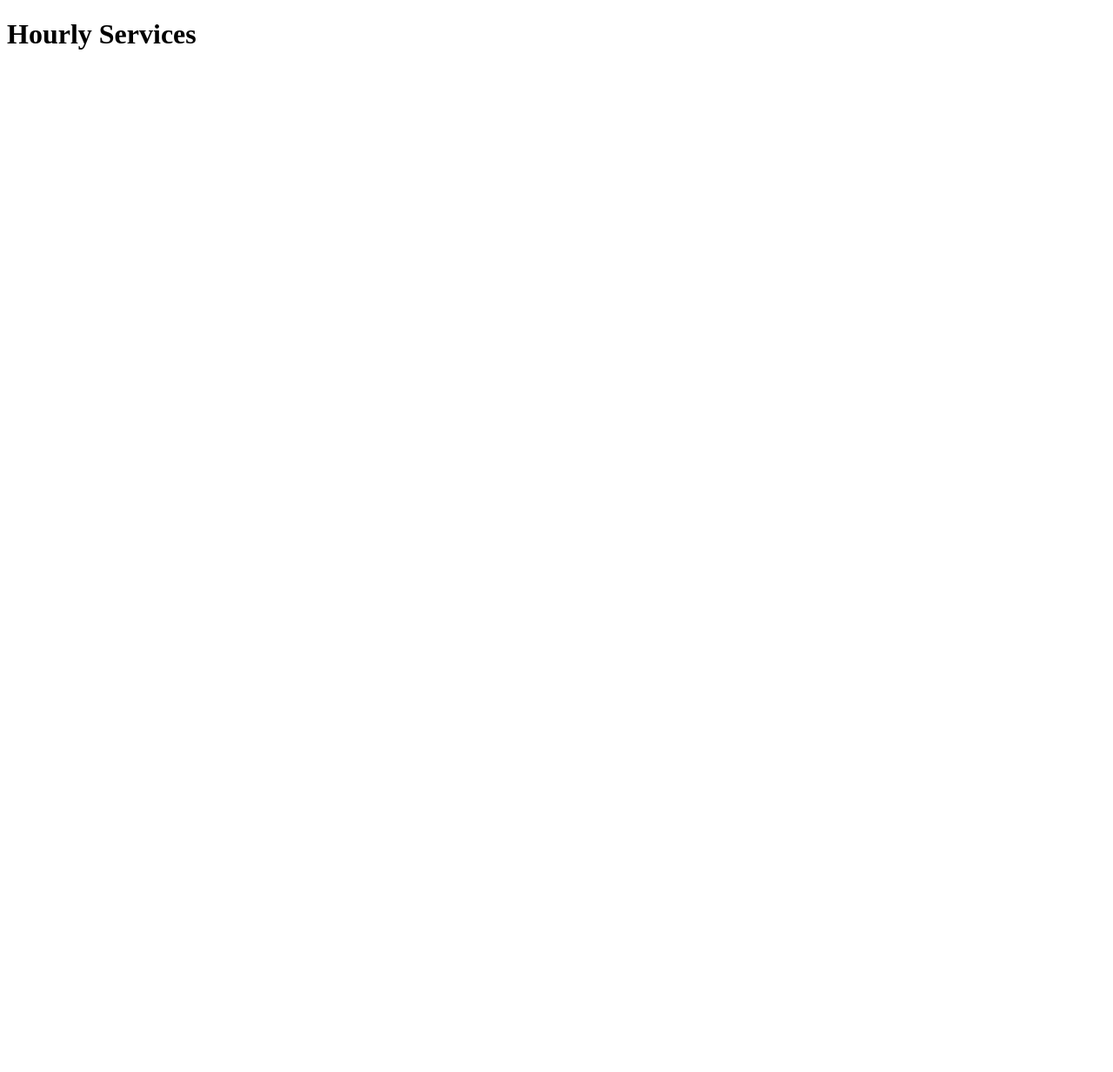
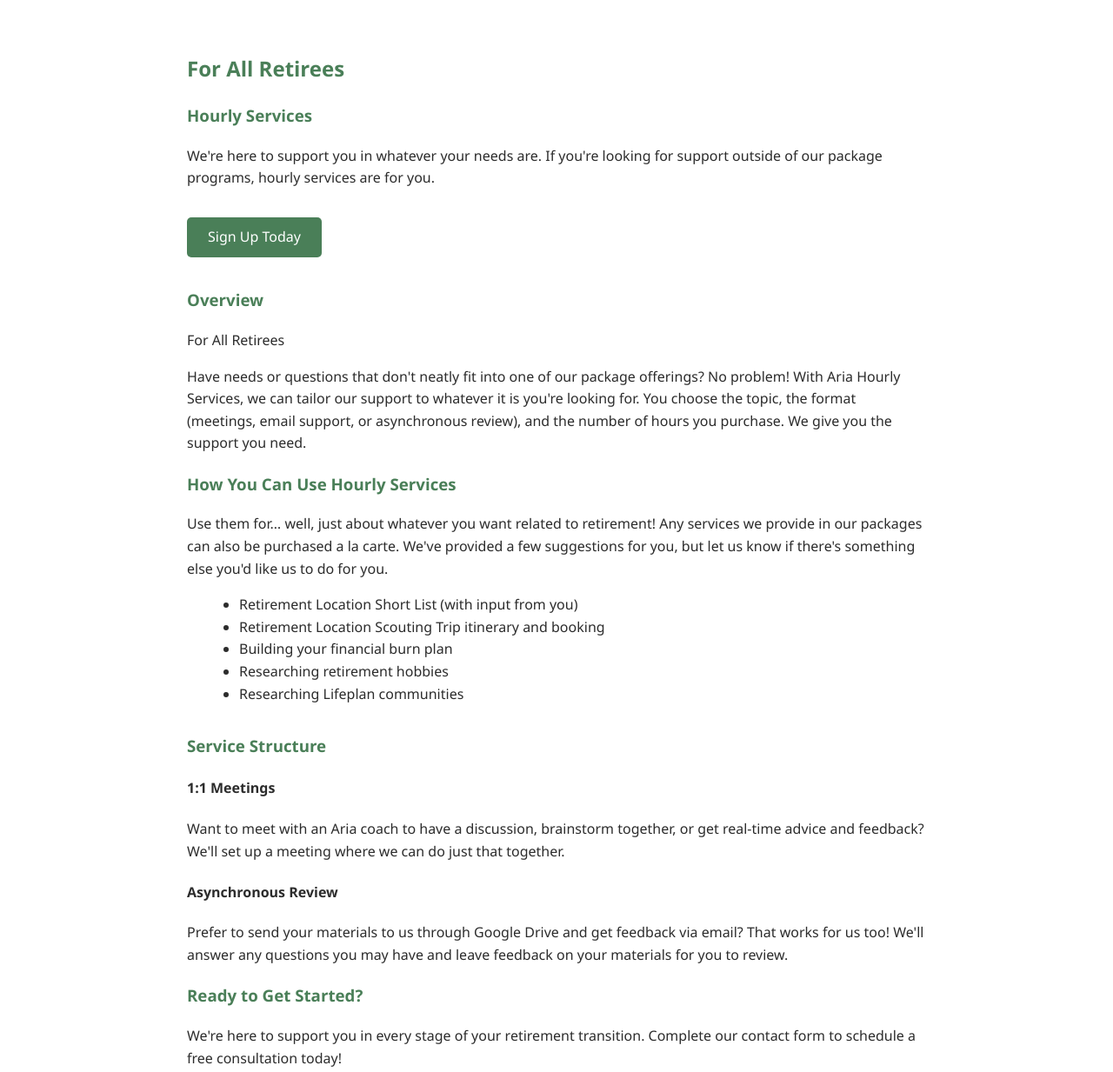
Before and after one commit to bkroepsch/bkroepsch.github.io, a plain HTML site: page hourly-services.html in a window 1280 px wide. Shown: the top 1233 px of the page at 87% size. Before the commit the page ends 800 px from the top, so only its background shows below. Drawn offline with Linux system fonts and the light colour scheme.

Commit message:
Update hourly-services.html

```diff
--- a/hourly-services.html
+++ b/hourly-services.html
@@ -1 +1,72 @@
-<!DOCTYPE html><html><head><title>Hourly Services</title></head><body><h1>Hourly Services</h1></body></html>
+<!DOCTYPE html>
+<html lang="en">
+<head>
+  <meta charset="UTF-8" />
+  <meta name="viewport" content="width=device-width, initial-scale=1.0"/>
+  <title>Hourly Services | Aria</title>
+  <style>
+    body {
+      font-family: 'Segoe UI', sans-serif;
+      max-width: 850px;
+      margin: 0 auto;
+      padding: 40px 20px;
+      background-color: #ffffff;
+      color: #2c2c2c;
+      line-height: 1.6;
+    }
+    h2, h3 {
+      color: #4a7f58;
+    }
+    .btn {
+      display: inline-block;
+      background-color: #4a7f58;
+      color: white;
+      padding: 10px 24px;
+      border-radius: 5px;
+      text-decoration: none;
+      margin: 1em 0;
+    }
+    ul {
+      margin: 1em 0 2em 20px;
+    }
+  </style>
+</head>
+<body>
+
+  <h2>For All Retirees</h2>
+
+  <h3>Hourly Services</h3>
+  <p>We're here to support you in whatever your needs are. If you're looking for support outside of our package programs, hourly services are for you.</p>
+
+  <a href="#" class="btn">Sign Up Today</a>
+
+  <h3>Overview</h3>
+  <p>For All Retirees</p>
+  <p>Have needs or questions that don't neatly fit into one of our package offerings? No problem! With Aria Hourly Services, we can tailor our support to whatever it is you're looking for. You choose the topic, the format (meetings, email support, or asynchronous review), and the number of hours you purchase. We give you the support you need.</p>
+
+  <h3>How You Can Use Hourly Services</h3>
+  <p>Use them for… well, just about whatever you want related to retirement! Any services we provide in our packages can also be purchased a la carte. We've provided a few suggestions for you, but let us know if there's something else you'd like us to do for you.</p>
+
+  <ul>
+    <li>Retirement Location Short List (with input from you)</li>
+    <li>Retirement Location Scouting Trip itinerary and booking</li>
+    <li>Building your financial burn plan</li>
+    <li>Researching retirement hobbies</li>
+    <li>Researching Lifeplan communities</li>
+  </ul>
+
+  <h3>Service Structure</h3>
+
+  <h4>1:1 Meetings</h4>
+  <p>Want to meet with an Aria coach to have a discussion, brainstorm together, or get real-time advice and feedback? We'll set up a meeting where we can do just that together.</p>
+
+  <h4>Asynchronous Review</h4>
+  <p>Prefer to send your materials to us through Google Drive and get feedback via email? That works for us too! We'll answer any questions you may have and leave feedback on your materials for you to review.</p>
+
+  <h3>Ready to Get Started?</h3>
+  <p>We're here to support you in every stage of your retirement transition. Complete our contact form to schedule a free consultation today!</p>
+
+  <a href="#" class="btn">Schedule a Free Consultation</a>
+
+</body>
+</html>
```
